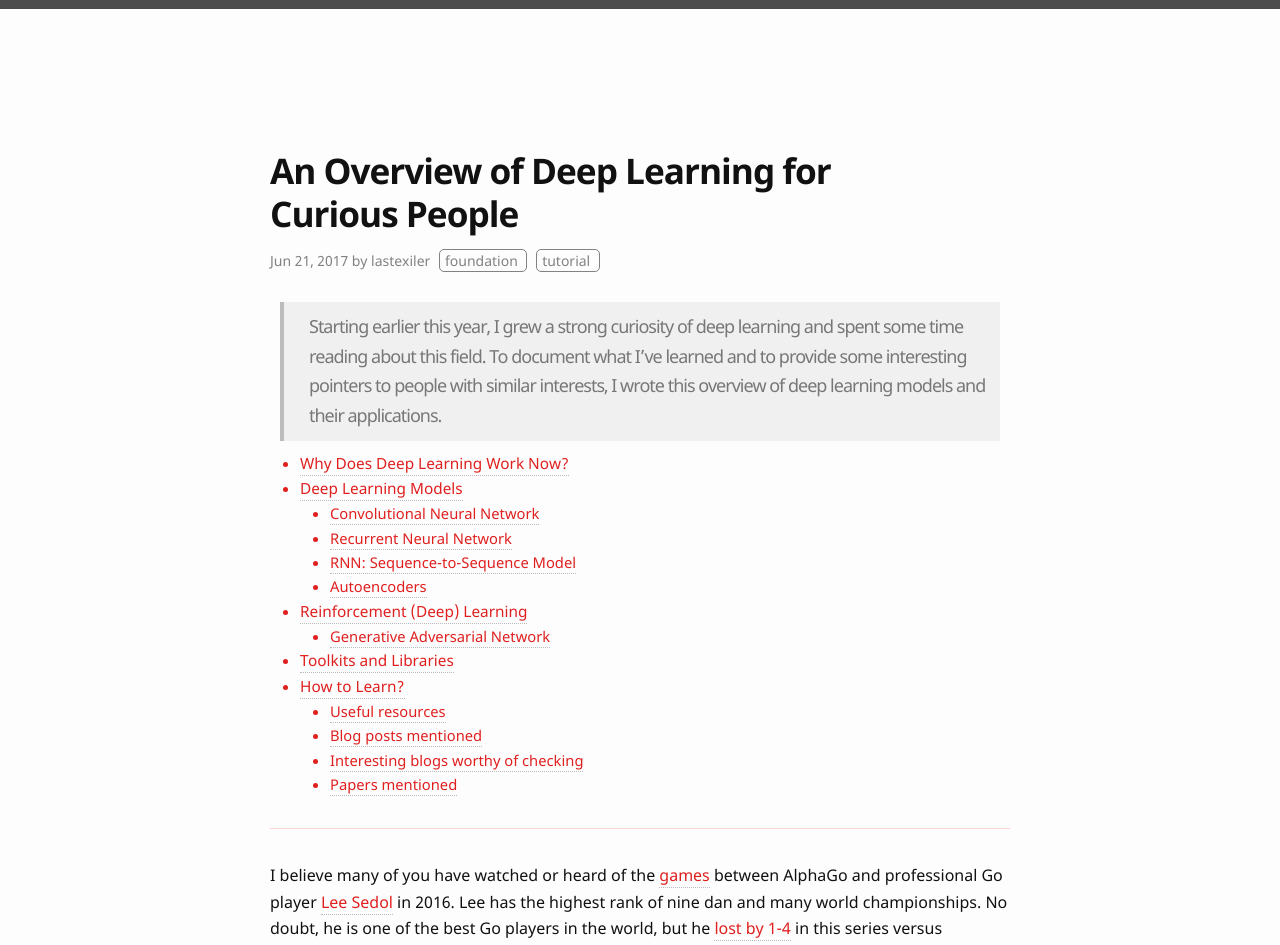
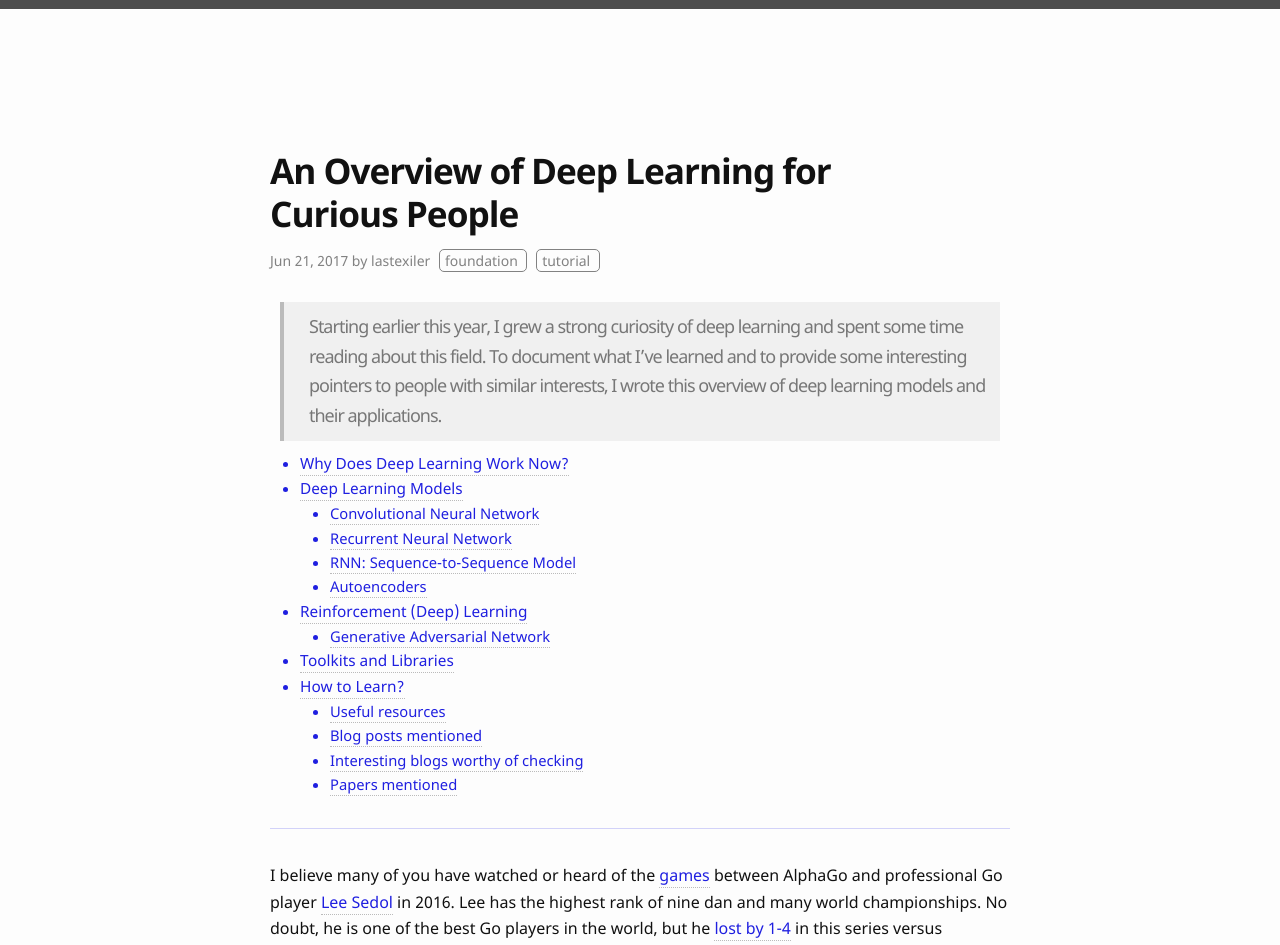
Before and after one commit to lastexiler/l-note, a Jekyll site: the page built from _posts/2017-06-21-an-overview-of-deep-learning.md, in a window 1280 px wide. Shown: the top 945 px of the page. Built offline with Jekyll 4.4.1, drawn with Linux system fonts in a browser that asks for light colours; formulas are drawn with MathJax 3; comment, search, counter and statistics services are not loaded.

Commit message:
initial modify minima

```diff
--- a/_sass/main.scss
+++ b/_sass/main.scss
@@ -14,16 +14,16 @@ $spacing-unit:     30px !default;
 
 $text-color:       #111 !default;
 $background-color: #fdfdfd !default;
-$brand-color:      #e01f1f !default;
+$brand-color:      #1f1fe0 !default;
 
 $grey-color:       #828282 !default;
 $grey-color-light: lighten($grey-color, 40%) !default;
 $grey-color-dark:  darken($grey-color, 25%) !default;
 
-$crimson-color:         #e01f1f;
-$crimson-color-light:   #f9493f;
+$crimson-color:         #1f1fe0;
+$crimson-color-light:   #3f49f9;
 $crimson-color-very-light:   lighten($crimson-color, 40%) !default;
-$crimson-color-dark:    #b71212;
+$crimson-color-dark:    #1212b7;
 
 $orange-color:          #ff8f26;
 
--- a/index.html
+++ b/index.html
@@ -3,6 +3,7 @@ layout: default
 ---
 <div class="home other-pages">
   <h1 class="page-heading">Posts</h1>
+  <img src="{{ '/assets/images/mt_everest.jpg' | relative_url }}">
   <ul class="post-list">
     {% for post in site.posts %}
       <li>
```
Also changed, not shown: assets/images/mt_everest.jpg (added).
